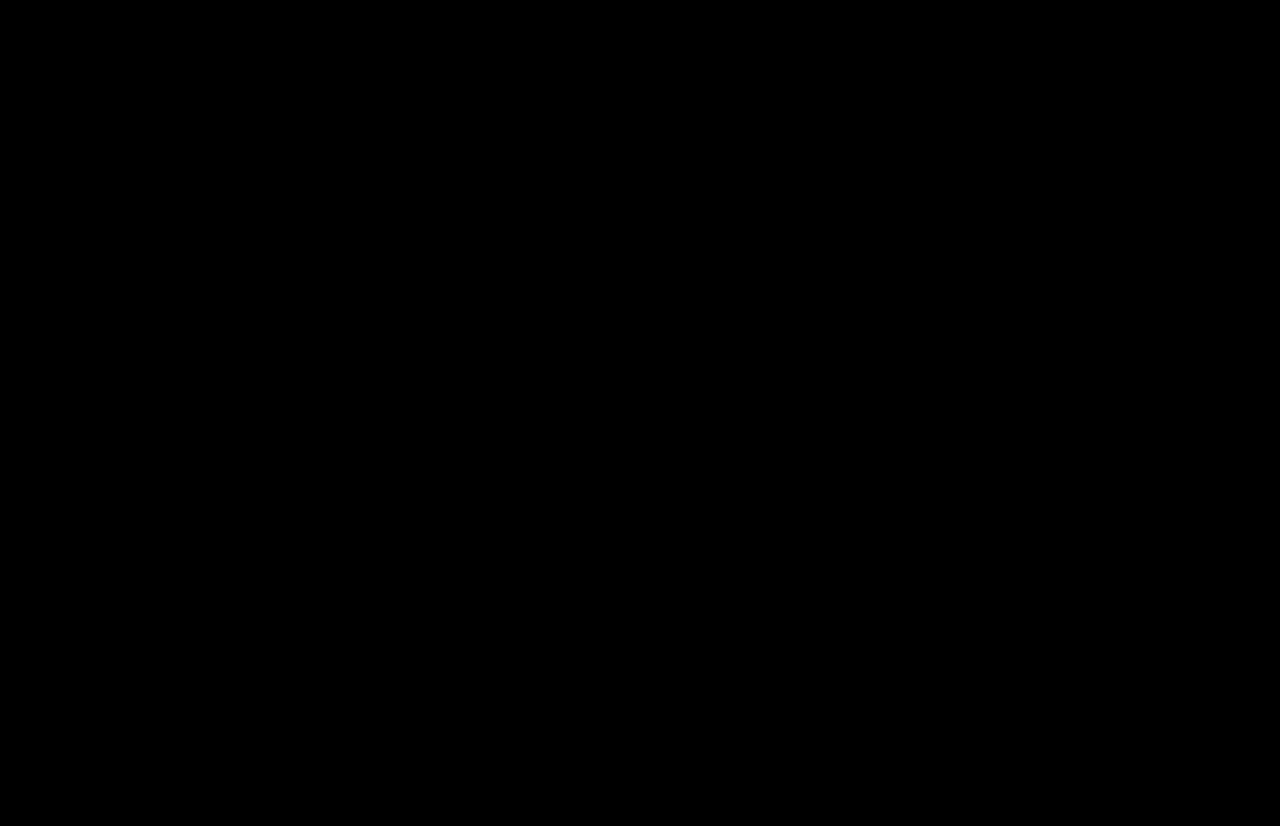
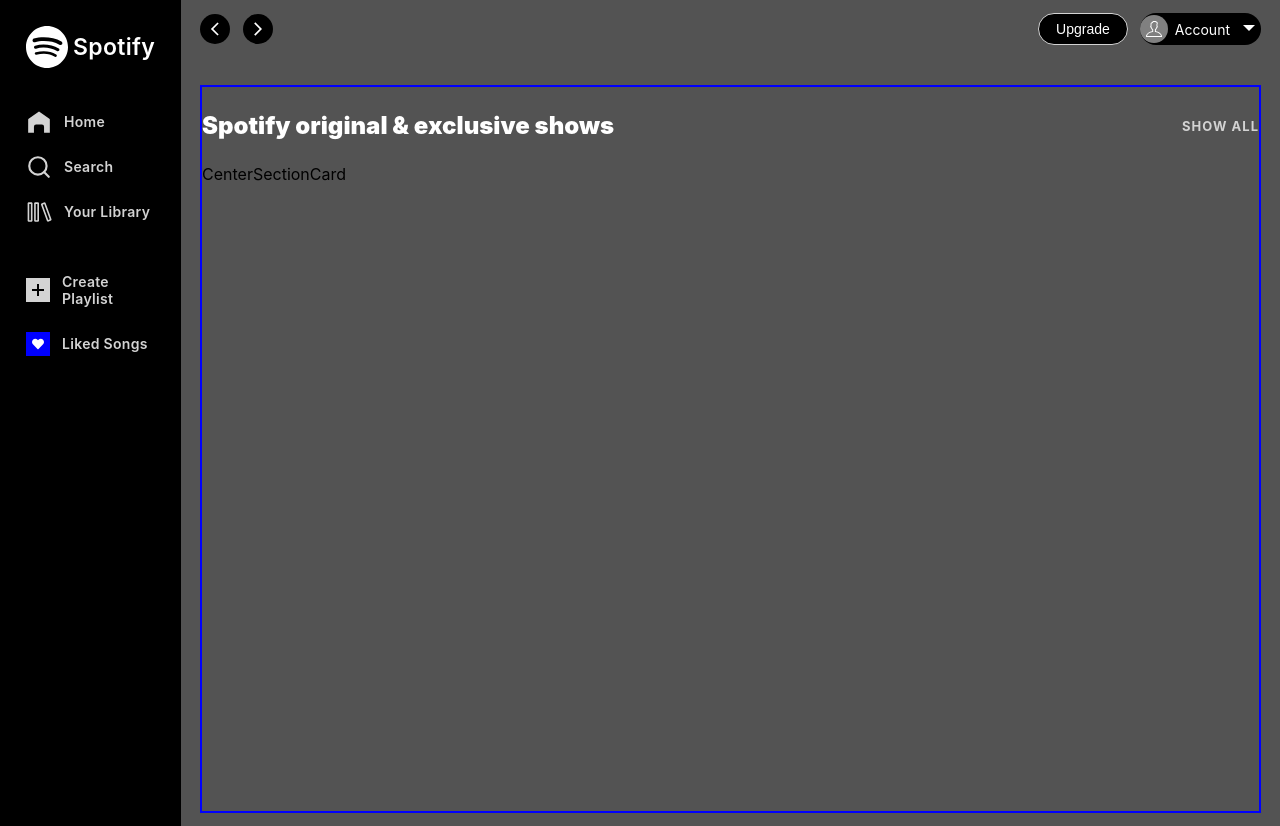
Before and after one commit to recosank/GroovyBin, a Next.js app: page / in a window 1280 px wide. Before the commit the page ends 800 px from the top, so only its background shows below. Built offline with nearby package versions, Linux system fonts and the light colour scheme.

Commit message:
design Layout

```diff
--- a/package.json
+++ b/package.json
@@ -11,14 +11,18 @@
   "dependencies": {
     "next": "13.1.1",
     "react": "18.2.0",
-    "react-dom": "18.2.0"
+    "react-dom": "18.2.0",
+    "react-icons": "^4.7.1"
   },
   "devDependencies": {
     "@types/node": "18.11.18",
     "@types/react": "18.0.26",
     "@types/react-dom": "18.0.10",
+    "autoprefixer": "^10.4.13",
     "eslint": "8.31.0",
     "eslint-config-next": "13.1.1",
+    "postcss": "^8.4.21",
+    "tailwindcss": "^3.2.4",
     "typescript": "4.9.4"
   }
 }
--- a/pages/index.tsx
+++ b/pages/index.tsx
@@ -1,6 +1,8 @@
 import type { NextPage } from "next";
 import Head from "next/head";
 import Image from "next/image";
+import CenterSection from "../src/Components/CenterSection";
+import LeftSection from "../src/Components/LeftSection";
 import styles from "../styles/Home.module.css";
 
 const Home: NextPage = () => {
@@ -12,7 +14,10 @@
         <link rel="icon" href="/favicon.ico" />
       </Head>
 
-      <main className={styles.main}>spotify</main>
+      <main className={styles.main}>
+        <LeftSection />
+        <CenterSection />
+      </main>
     </div>
   );
 };
--- /dev/null
+++ b/postcss.config.js
@@ -0,0 +1,6 @@
+module.exports = {
+  plugins: {
+    tailwindcss: {},
+    autoprefixer: {},
+  },
+}
--- /dev/null
+++ b/src/Components/CenterSection.tsx
@@ -0,0 +1,22 @@
+import React from "react";
+import CenterSectionItems from "./CenterSectionItems";
+import Navbar from "./Navbar";
+
+const CenterSection = () => {
+  return (
+    <div style={{ width: "100%", padding: "13px 19px" }}>
+      <Navbar />
+      <div
+        style={{
+          border: "2px solid blue",
+          marginTop: "40px",
+          minHeight: "91vh",
+        }}
+      >
+        <CenterSectionItems />
+      </div>
+    </div>
+  );
+};
+
+export default CenterSection;
--- /dev/null
+++ b/src/Components/CenterSectionCard.tsx
@@ -0,0 +1,7 @@
+import React from "react";
+
+const CenterSectionCard = () => {
+  return <div>CenterSectionCard</div>;
+};
+
+export default CenterSectionCard;
--- /dev/null
+++ b/src/Components/CenterSectionItems.tsx
@@ -0,0 +1,35 @@
+import React from "react";
+import CenterSectionCard from "./CenterSectionCard";
+
+const CenterSectionItems = () => {
+  return (
+    <div>
+      <div
+        style={{
+          display: "flex",
+          justifyContent: "space-between",
+          alignItems: "center",
+        }}
+      >
+        <p style={{ color: "white", fontSize: "24px", fontWeight: "900" }}>
+          Spotify original & exclusive shows
+        </p>
+        <p
+          style={{
+            color: "lightgray",
+            fontSize: "13px",
+            fontWeight: "700",
+            letterSpacing: "1px",
+          }}
+        >
+          SHOW ALL
+        </p>
+      </div>
+      <div>
+        <CenterSectionCard />
+      </div>
+    </div>
+  );
+};
+
+export default CenterSectionItems;
--- /dev/null
+++ b/src/Components/LeftSection.tsx
@@ -0,0 +1,123 @@
+import React from "react";
+import { SiSpotify } from "react-icons/si";
+import { GrHomeRounded } from "react-icons/gr";
+import { FiSearch } from "react-icons/fi";
+import { VscLibrary } from "react-icons/vsc";
+import { GrFormAdd } from "react-icons/gr";
+import { FaHeart } from "react-icons/fa";
+import LeftSectionItems from "./LeftSectionItems";
+
+let iconStyle = {
+  fill: "lightgray",
+  borderRadius: "00px",
+  fontSize: "26px",
+  marginRight: "12px",
+};
+
+const LeftSection = () => {
+  return (
+    <div
+      style={{
+        minHeight: "100vh",
+        color: "white",
+        border: "0px solid white",
+        width: "15%",
+        padding: "10px 26px",
+        backgroundColor: "black",
+      }}
+    >
+      <div
+        style={{
+          display: "flex",
+          justifyContent: "start",
+          alignItems: "center",
+          marginBottom: "15px",
+        }}
+      >
+        <SiSpotify
+          style={{
+            color: "black",
+            fill: "white",
+            fontSize: "42px",
+            marginRight: "5px",
+          }}
+        />
+        <p
+          style={{
+            letterSpacing: "0.3px",
+            fontWeight: "600",
+            fontSize: "23px",
+          }}
+        >
+          Spotify
+        </p>
+      </div>
+      <LeftSectionItems title="Home">
+        <GrHomeRounded style={iconStyle} />
+      </LeftSectionItems>
+      <LeftSectionItems title="Search">
+        <FiSearch
+          style={{
+            borderRadius: "00px",
+            fontSize: "26px",
+            color: "lightgray",
+            marginRight: "12px",
+          }}
+        />
+      </LeftSectionItems>
+      <LeftSectionItems title="Your Library">
+        <VscLibrary
+          style={{
+            fill: "lightGray",
+            borderRadius: "00px",
+            fontSize: "26px",
+            marginRight: "12px",
+          }}
+        />
+      </LeftSectionItems>
+      <div style={{ marginTop: "25px" }}>
+        <LeftSectionItems title="Create Playlist">
+          <div
+            style={{
+              backgroundColor: "lightgray",
+              display: "flex",
+              justifyContent: "center",
+              alignItems: "center",
+              marginRight: "12px",
+            }}
+          >
+            <GrFormAdd
+              style={{
+                borderRadius: "00px",
+                fontSize: "24px",
+              }}
+            />
+          </div>
+        </LeftSectionItems>
+        <LeftSectionItems title="Liked Songs">
+          <div
+            style={{
+              backgroundColor: "blue",
+              display: "flex",
+              justifyContent: "center",
+              alignItems: "center",
+              marginRight: "12px",
+              padding: "6px",
+            }}
+          >
+            <FaHeart
+              style={{
+                borderRadius: "00px",
+                fontSize: "12px",
+                color: "white",
+                fill: "white",
+              }}
+            />
+          </div>
+        </LeftSectionItems>
+      </div>
+    </div>
+  );
+};
+
+export default LeftSection;
--- /dev/null
+++ b/src/Components/LeftSectionItems.tsx
@@ -0,0 +1,33 @@
+import React from "react";
+
+type props = {
+  title: string;
+  children: React.ReactNode;
+};
+
+const LeftSectionItems = ({ title, children }: props) => {
+  return (
+    <div
+      style={{
+        display: "flex",
+        alignItems: "center",
+        marginBottom: "0px",
+      }}
+    >
+      {children}
+      <p
+        style={{
+          letterSpacing: "0.3px",
+          fontWeight: "600",
+          color: "lightgray",
+          fontSize: "14px",
+          cursor: "pointer",
+        }}
+      >
+        {title}
+      </p>
+    </div>
+  );
+};
+
+export default LeftSectionItems;
--- /dev/null
+++ b/src/Components/Navbar.tsx
@@ -0,0 +1,94 @@
+import React from "react";
+import { MdOutlineArrowBackIos } from "react-icons/md";
+import { MdOutlineArrowForwardIos } from "react-icons/md";
+import { RiArrowDownSFill } from "react-icons/ri";
+import { TfiUser } from "react-icons/tfi";
+const Navbar = () => {
+  return (
+    <div
+      style={{
+        display: "flex",
+        justifyContent: "space-between",
+        alignItems: "center",
+      }}
+    >
+      <div
+        style={{
+          display: "flex",
+        }}
+      >
+        <div
+          style={{
+            backgroundColor: "black",
+            borderRadius: "100px",
+            display: "flex",
+            justifyContent: "center",
+            alignItems: "center",
+            padding: "7px 7px",
+            marginRight: "13px",
+          }}
+        >
+          <MdOutlineArrowBackIos style={{ color: "white" }} />
+        </div>
+        <div
+          style={{
+            backgroundColor: "black",
+            display: "flex",
+            justifyContent: "center",
+            alignItems: "center",
+            borderRadius: "100px",
+            padding: "7px 7px",
+          }}
+        >
+          <MdOutlineArrowForwardIos style={{ color: "white" }} />
+        </div>
+      </div>
+      <div style={{ display: "flex" }}>
+        <button
+          style={{
+            padding: "7px 17px",
+            fontSize: "14px",
+            backgroundColor: "black",
+            borderRadius: "20px",
+            marginRight: "12px",
+            border: "0.4px solid lightgray",
+            outline: "none",
+            color: "white",
+          }}
+        >
+          Upgrade
+        </button>
+        <div
+          style={{
+            display: "flex",
+            justifyContent: "center",
+            alignItems: "center",
+            backgroundColor: "black",
+            borderRadius: "20px",
+          }}
+        >
+          <div
+            style={{
+              display: "flex",
+              justifyContent: "center",
+              alignItems: "center",
+              backgroundColor: "gray",
+              borderRadius: "100px",
+              padding: "6px",
+            }}
+          >
+            <TfiUser style={{ color: "white" }} />
+          </div>
+          <p style={{ margin: "0px 7px", color: "white", fontSize: "14px" }}>
+            Account
+          </p>
+          <div>
+            <RiArrowDownSFill style={{ color: "white", fontSize: "24px" }} />
+          </div>
+        </div>
+      </div>
+    </div>
+  );
+};
+
+export default Navbar;
--- a/styles/Home.module.css
+++ b/styles/Home.module.css
@@ -1,2 +1,3 @@
 .main {
+  display: flex;
 }
--- a/styles/globals.css
+++ b/styles/globals.css
@@ -2,7 +2,7 @@
 body {
   padding: 0;
   margin: 0;
-  background-color: black;
+  background-color: rgb(83, 83, 83);
   font-family: -apple-system, BlinkMacSystemFont, Segoe UI, Roboto, Oxygen,
     Ubuntu, Cantarell, Fira Sans, Droid Sans, Helvetica Neue, sans-serif;
 }
```
Also changed, not shown: tailwind.config.js (added, +8 -0 lines), 1 other file (tests, documents, lock files or other folders).
